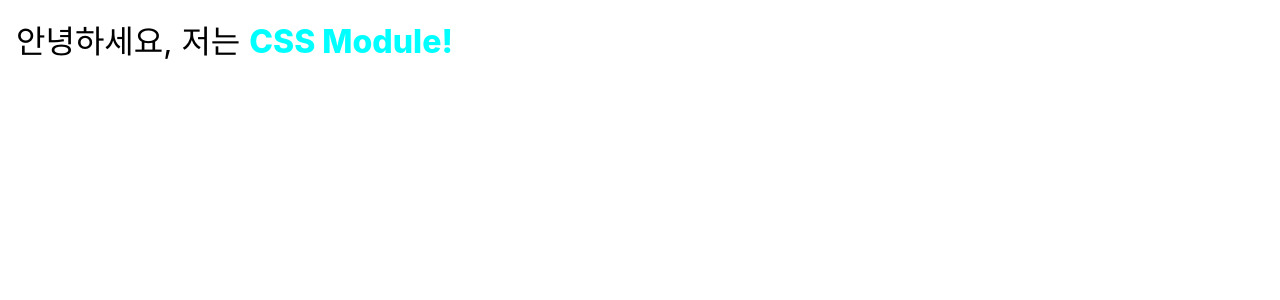
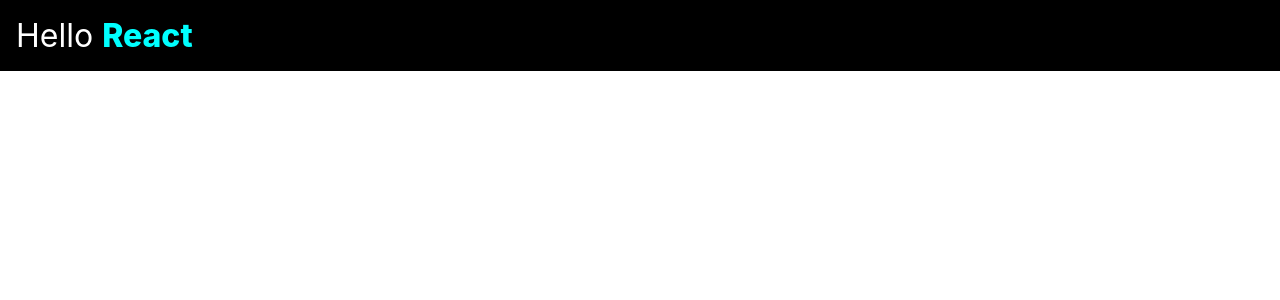
Before and after one commit to 8c6t/react_textbook, a React app in the folder ch09/styling-react/: page / in a window 1280 px wide. Shown: the top 300 px of the page. Built offline with nearby package versions, Linux system fonts and the light colour scheme.

Commit message:
#9.3.1 classNames

```diff
--- a/ch09/styling-react/package.json
+++ b/ch09/styling-react/package.json
@@ -13,6 +13,7 @@
     "babel-preset-react-app": "^7.0.2",
     "bfj": "6.1.1",
     "case-sensitive-paths-webpack-plugin": "2.2.0",
+    "classnames": "^2.2.6",
     "css-loader": "1.0.0",
     "dotenv": "6.0.0",
     "dotenv-expand": "4.2.0",
--- a/ch09/styling-react/src/App.js
+++ b/ch09/styling-react/src/App.js
@@ -1,10 +1,10 @@
 import React, { Component } from 'react';
-import CSSModule from './CSSModule';
+import MyComponent from './MyComponent';
 
 class App extends Component {
   render() {
     return (
-      <CSSModule />
+      <MyComponent inverted={false} theme='something' />
     );
   }
 }
--- /dev/null
+++ b/ch09/styling-react/src/MyComponent.js
@@ -0,0 +1,25 @@
+import React from 'react';
+import classNames from 'classnames/bind';
+import styles from './CSSModule.module.css';
+
+const cx = classNames.bind(styles);
+
+/*
+  classNames('one', 'two');  // 'one two'
+  classNames('one', { two: true });  // 'one two'
+  classNames('one', { two: false }); // 'one'
+  classNames('one', ['two', 'three']); // 'one two three'
+
+  const myClass = 'hello';
+  classNames('one', myClass, { myCondition: true }); // 'one hello myCondition'
+*/
+
+const MyComponent = ({ inverted, theme }) => {
+  return (
+    <div className={cx('wrapper', inverted)}>
+      Hello <span className={cx(theme)}>React</span>
+    </div>
+  )
+}
+
+export default MyComponent;
```
Also changed, not shown: 1 other file (tests, documents, lock files or other folders).
